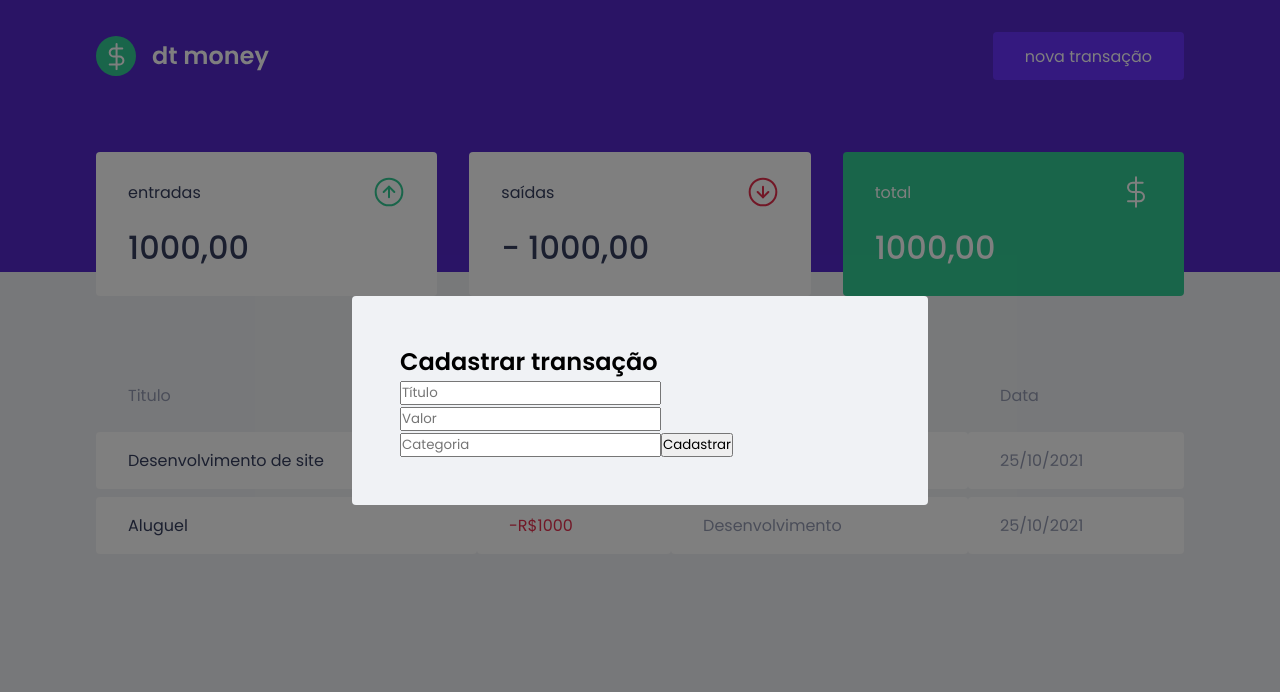
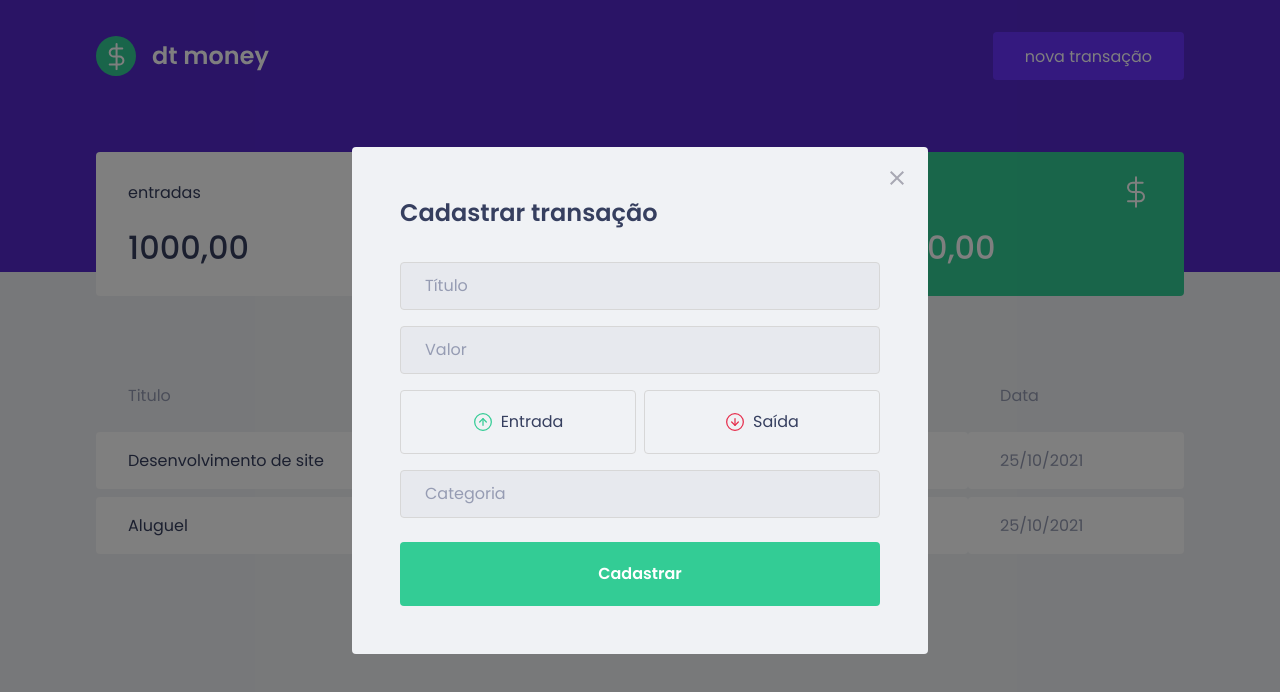
Before and after one commit to carlos-dev/dtmoney, a React (Create React App) app: page / in a window 1280 px wide. Both pictures are taken after a click on the button "nova transação". Shown: the top 692 px of the page. Built offline with nearby package versions, Linux system fonts and the light colour scheme; no server answers; what miragejs would draw is missing.

Commit message:
estilizando modal

```diff
--- a/package.json
+++ b/package.json
@@ -5,6 +5,7 @@
   "dependencies": {
     "axios": "^0.23.0",
     "miragejs": "^0.1.42",
+    "polished": "^4.1.3",
     "react": "^17.0.2",
     "react-dom": "^17.0.2",
     "react-modal": "^3.14.3",
--- a/src/components/TransactionModal/index.tsx
+++ b/src/components/TransactionModal/index.tsx
@@ -1,6 +1,10 @@
 import Modal from 'react-modal';
 
 import * as S from './styles';
+
+import incomeImg from '../../assets/income.svg';
+import outcomeImg from '../../assets/outcome.svg';
+import closeImg from '../../assets/close.svg';
 
 interface TransactionModalProps {
   isOpen: boolean;
@@ -15,12 +19,32 @@
       overlayClassName="react-modal-overlay"
       className="react-modal-content">
 
+      <button
+        type="submit"
+        onClick={onRequestClose}
+        className="react-modal-close"
+      >
+        <img src={closeImg} alt="Fechar modal" />
+      </button>
+
       <S.Form>
         <h2>Cadastrar transação</h2>
 
         <input placeholder="Título"/>
 
         <input placeholder="Valor" type="number" />
+
+        <S.TransactionTypeContainer>
+          <button type="button">
+            <img src={incomeImg} alt="Entrada" />
+            <span>Entrada</span>
+          </button>
+
+          <button type="button">
+            <img src={outcomeImg} alt="Saída" />
+            <span>Saída</span>
+          </button>
+        </S.TransactionTypeContainer>
 
         <input placeholder="Categoria" />
 
--- a/src/components/TransactionModal/styles.ts
+++ b/src/components/TransactionModal/styles.ts
@@ -1,5 +1,82 @@
 import styled from 'styled-components';
+import {darken} from 'polished';
 
 export const Form = styled.form`
+  h2 {
+    color: var(--text-title);
+    font-size: 1.5rem;
+    margin-bottom: 2rem;
+  }
 
+  input {
+    width: 100%;
+    padding: 0 1.5rem;
+    height: 3rem;
+    border-radius: 0.25rem;
+    border: 1px solid #d7d7d7;
+    background: #e7e9ee;
+    font-weight: 400;
+    font-size: 1rem;
+    outline: none;
+
+    &::placeholder {
+      color: var(--text-body);
+    }
+
+    & + input {
+      margin-top: 1rem;
+    }
+  }
+
+  button[type="submit"] {
+    width: 100%;
+    padding: 0 1.5rem;
+    height: 4rem;
+    color: #fff;
+    font-weight: 600;
+    background: var(--green);
+    border: 0;
+    border-radius: 0.25rem;
+    font-size: 1rem;
+    margin-top: 1.5rem;
+    transition: filter 0.2s;
+
+    &:hover {
+      filter: brightness(90%);
+    }
+  }
 `;
+
+export const TransactionTypeContainer = styled.div`
+  margin: 1rem 0;
+  display: grid;
+  grid-template-columns: 1fr 1fr;
+  gap: 0.5rem;
+
+  button {
+    height: 4rem;
+    border: 1px solid #d7d7d7;
+    border-radius: 0.25rem;
+    background: transparent;
+    display: flex;
+    align-items: center;
+    justify-content: center;
+    transition: border-color 0.2s;
+
+    &:hover {
+      border-color: ${darken(0.1, '#d7d7d7')};
+    }
+
+    img {
+      width: 20px;
+      height: 20px;
+    }
+
+    span {
+      display: inline-block;
+      margin-left: 0.5rem;
+      font-size: 1rem;
+      color: var(--text-title);
+    }
+  }
+`;
--- a/src/styles/global.ts
+++ b/src/styles/global.ts
@@ -59,6 +59,8 @@
     display: flex;
     align-items: center;
     justify-content: center;
+    opacity: 0;
+    transition: opacity 300ms ease-in-out;
   }
 
   .react-modal-content {
@@ -69,4 +71,21 @@
     position: relative;
     border-radius: 0.25rem;
   }
+
+  .react-modal-close {
+    position: absolute;
+    right: 1.5rem;
+    top: 1.5rem;
+    border: none;
+    background: none;
+    transition: filter 0.2s;
+
+    &:hover {
+      filter: brightness(0.9);
+    }
+  }
+
+  .ReactModal__Overlay--after-open{
+    opacity: 1;
+  }
 `;
```
Also changed, not shown: 1 other file (tests, documents, lock files or other folders).
